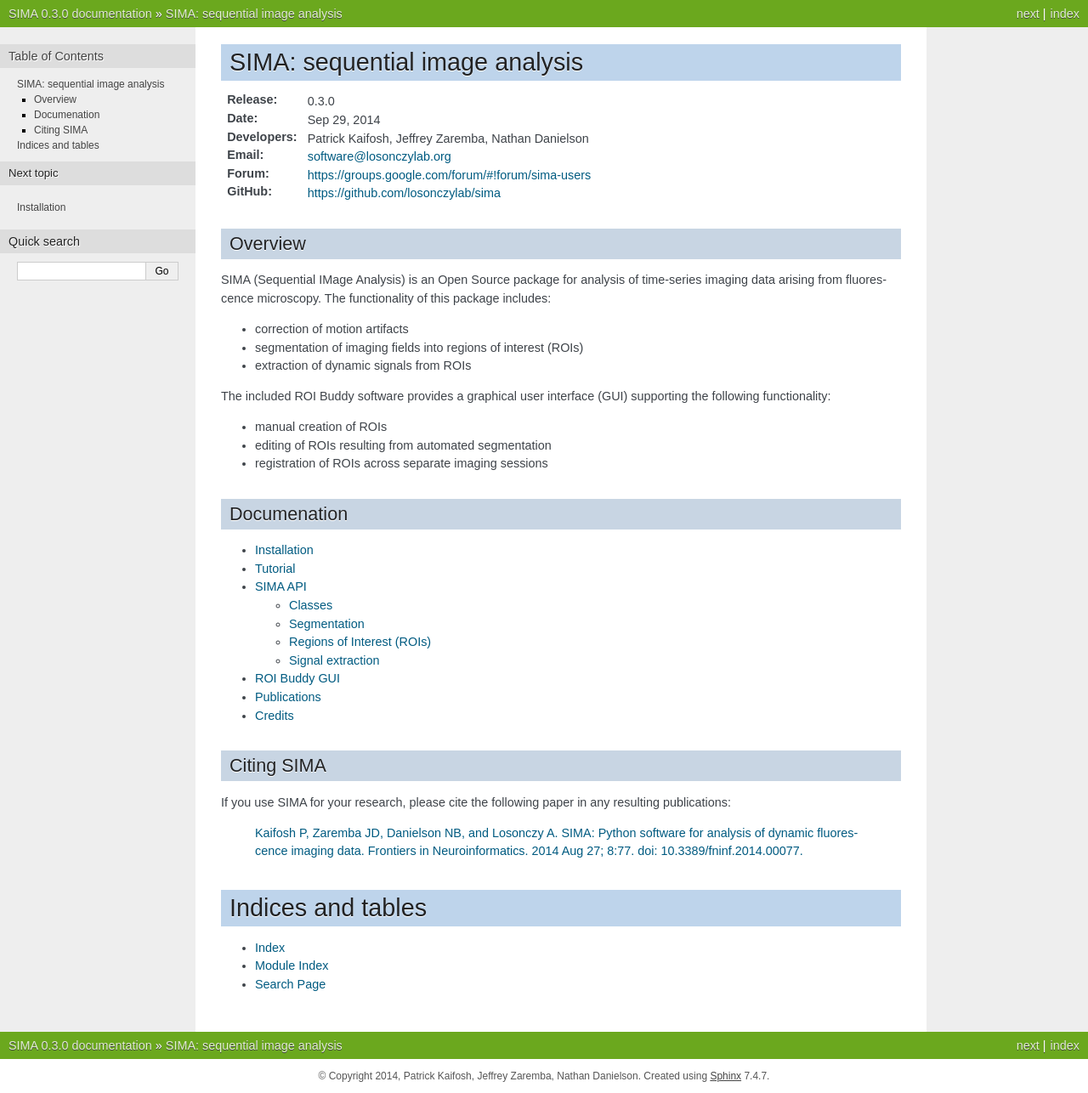
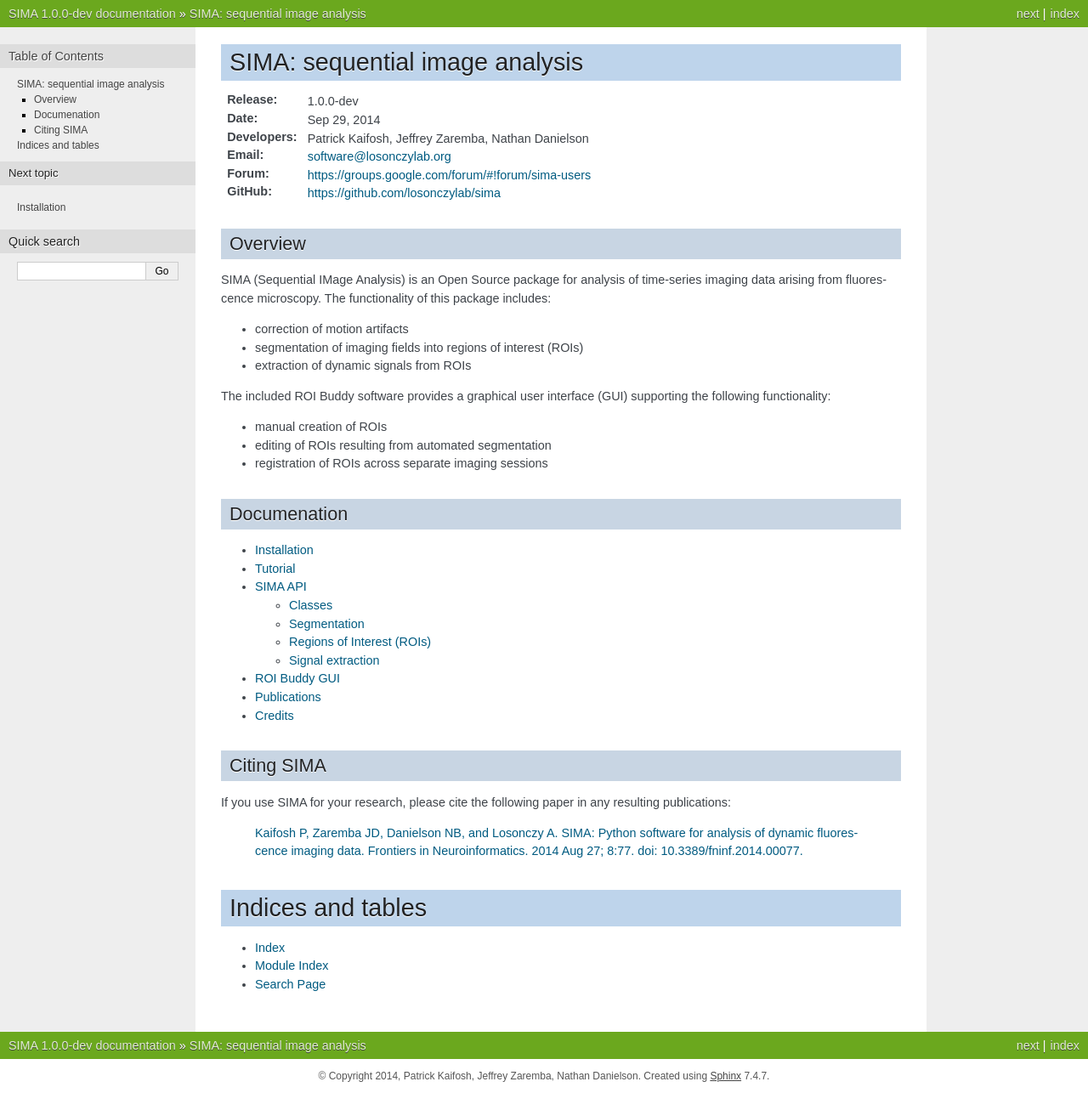
Before and after one commit to losonczylab/sima, a Sphinx documentation site: the page built from doc/source/index.rst, in a window 1280 px wide. Shown: the whole page at 85% size. Built offline with Sphinx 7.4.7, drawn with Linux system fonts in a browser that asks for light colours.

Commit message:
Adjusted release number in docs

```diff
--- a/doc/source/conf.py
+++ b/doc/source/conf.py
@@ -50,7 +50,7 @@
 # The short X.Y version.
 version = '1.0.0-dev'
 # The full version, including alpha/beta/rc tags.
-release = '0.3.0'
+release = '1.0.0-dev'
 
 # The language for content autogenerated by Sphinx. Refer to documentation
 # for a list of supported languages.
```
